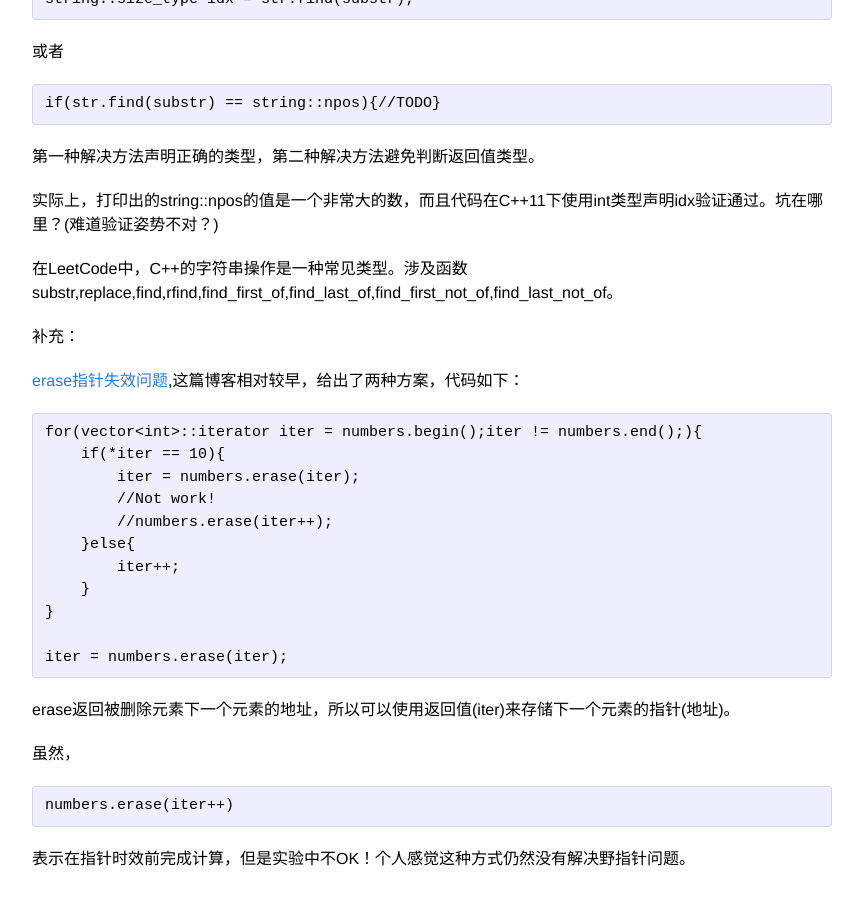
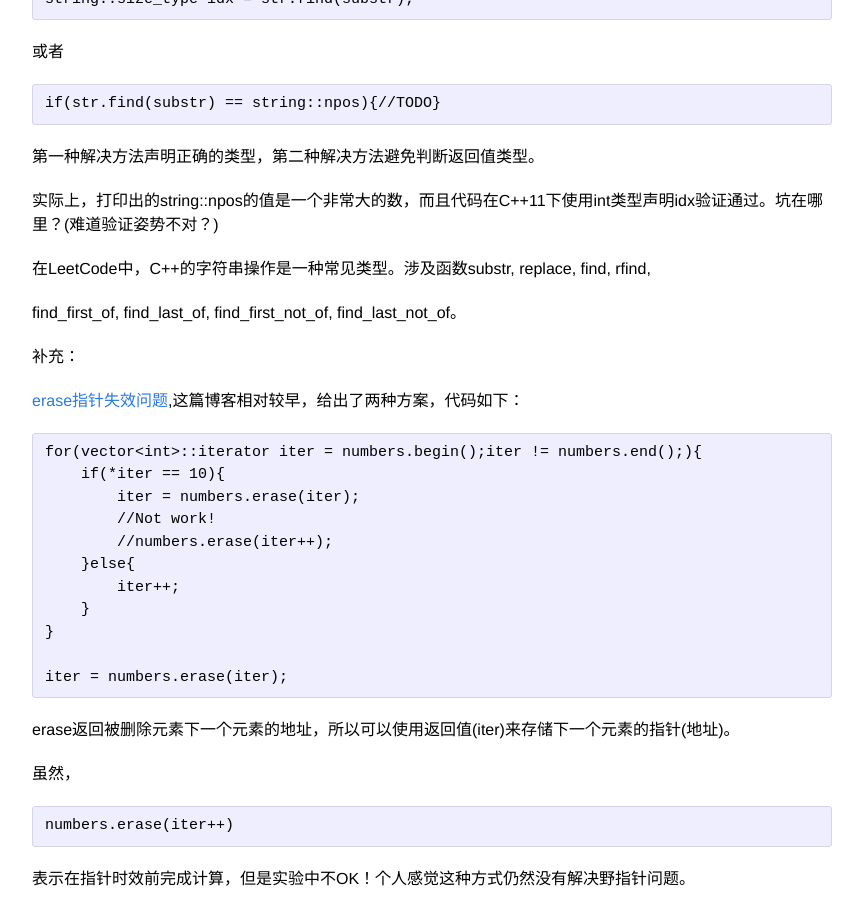
Before and after one commit to zhpmatrix/zhpmatrix.github.io, a Jekyll site: the page built from _posts/2017-10-05-c++-string-split.md, in a window 1280 px wide and 900 px high, scrolled down 1826 px. Shown: the whole window, without its empty margins (208-1071 px from the left). Built offline with Jekyll 4.4.1, drawn with Linux system fonts in a browser that asks for light colours; comment, search, counter and statistics services are not loaded.

```diff
--- a/_posts/2017-10-05-c++-string-split.md
+++ b/_posts/2017-10-05-c++-string-split.md
@@ -81,7 +81,9 @@ mathjax: true
 
 实际上，打印出的string::npos的值是一个非常大的数，而且代码在C++11下使用int类型声明idx验证通过。坑在哪里？(难道验证姿势不对？)
 
-在LeetCode中，C++的字符串操作是一种常见类型。涉及函数substr,replace,find,rfind,find_first_of,find_last_of,find_first_not_of,find_last_not_of。
+在LeetCode中，C++的字符串操作是一种常见类型。涉及函数substr, replace, find, rfind,
+
+find\_first\_of, find\_last\_of, find\_first\_not\_of, find\_last\_not\_of。
 
 补充：
 
```
